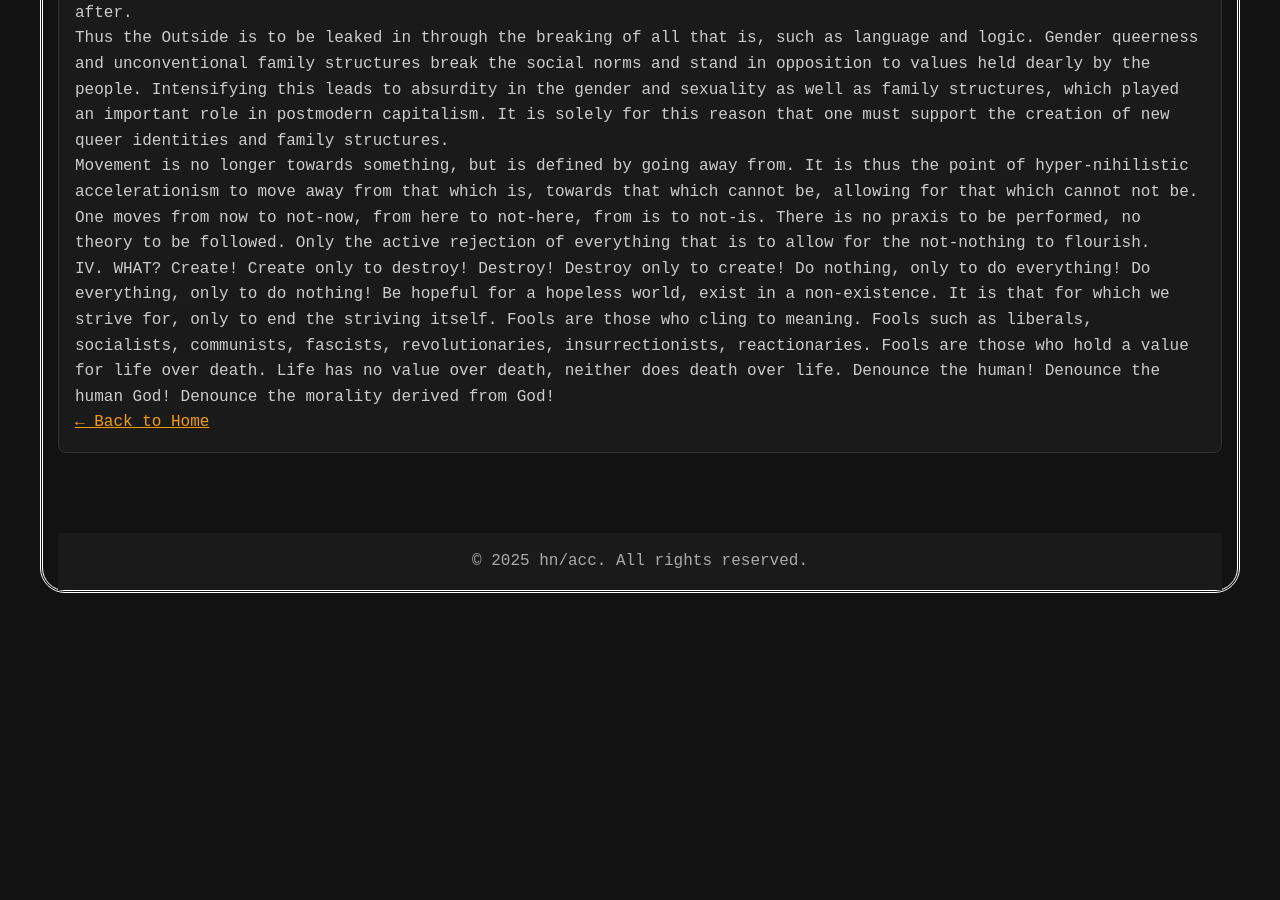
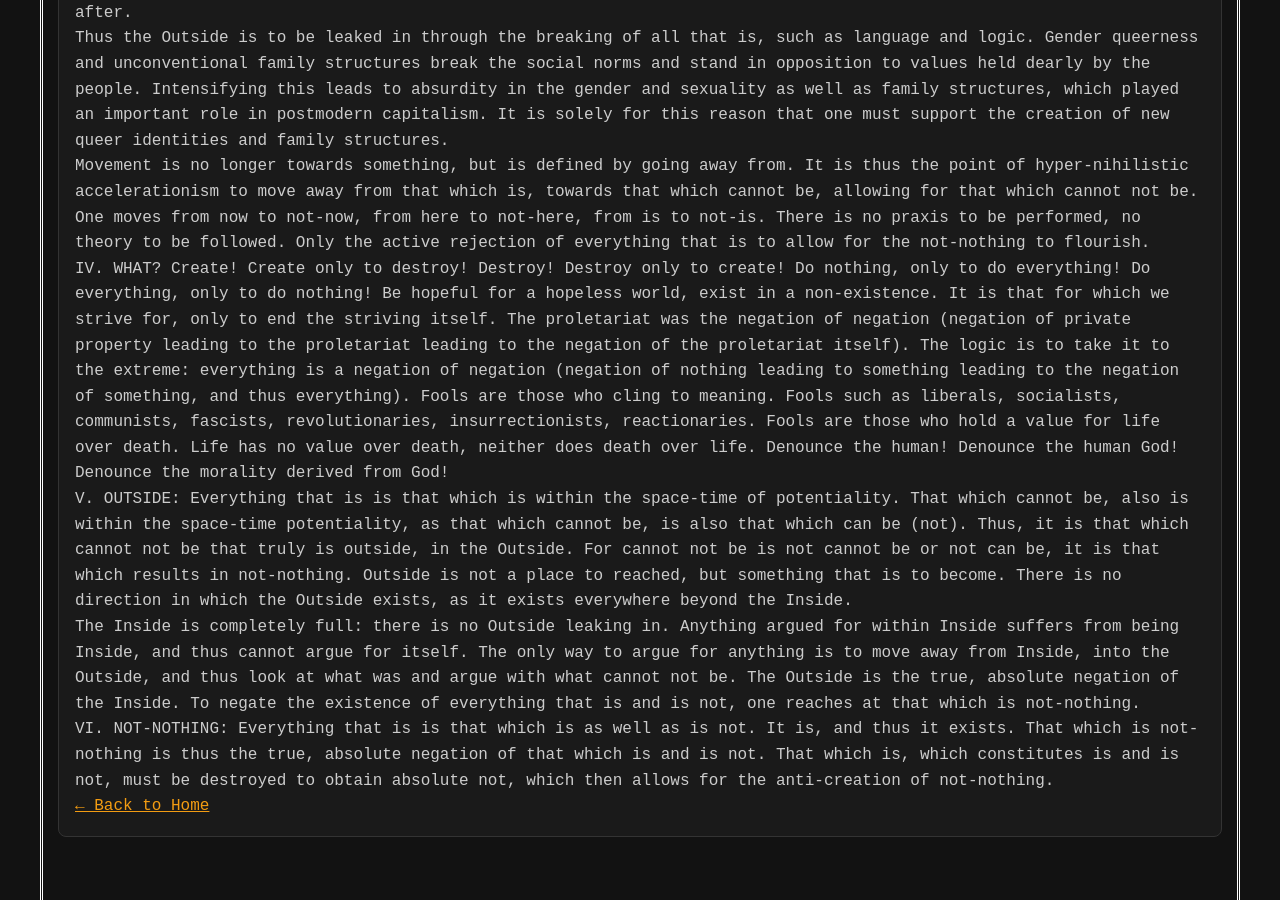
Before and after one commit to SovietOnion1608/sovietonion1608.github.io, a Jekyll site: the page built from _posts/2025-02-15-post1.md, in a window 1280 px wide and 900 px high, scrolled down 939 px. Built offline with Jekyll 4.4.1, drawn with Linux system fonts in a browser that asks for light colours; before the commit the page ends 1532 px from its top, so only the background shows below that.

Commit message:
Update 2025-02-15-post1.md

```diff
--- a/_posts/2025-02-15-post1.md
+++ b/_posts/2025-02-15-post1.md
@@ -23,4 +23,12 @@ Thus the Outside is to be leaked in through the breaking of all that is, such as
 Movement is no longer towards something, but is defined by going away from. It is thus the point of hyper-nihilistic accelerationism to move away from that which is, towards that which cannot be, allowing for that which cannot not be. One moves from now to not-now, from here to not-here, from is to not-is. There is no praxis to be performed, no theory to be followed. Only the active rejection of everything that is to allow for the not-nothing to flourish.
 
 IV. WHAT?
-Create! Create only to destroy! Destroy! Destroy only to create! Do nothing, only to do everything! Do everything, only to do nothing! Be hopeful for a hopeless world, exist in a non-existence. It is that for which we strive for, only to end the striving itself. Fools are those who cling to meaning. Fools such as liberals, socialists, communists, fascists, revolutionaries, insurrectionists, reactionaries. Fools are those who hold a value for life over death. Life has no value over death, neither does death over life. Denounce the human! Denounce the human God! Denounce the morality derived from God!
+Create! Create only to destroy! Destroy! Destroy only to create! Do nothing, only to do everything! Do everything, only to do nothing! Be hopeful for a hopeless world, exist in a non-existence. It is that for which we strive for, only to end the striving itself. The proletariat was the negation of negation (negation of private property leading to the proletariat leading to the negation of the proletariat itself). The logic is to take it to the extreme: everything is a negation of negation (negation of nothing leading to something leading to the negation of something, and thus everything). Fools are those who cling to meaning. Fools such as liberals, socialists, communists, fascists, revolutionaries, insurrectionists, reactionaries. Fools are those who hold a value for life over death. Life has no value over death, neither does death over life. Denounce the human! Denounce the human God! Denounce the morality derived from God!
+
+V. OUTSIDE:
+Everything that is is that which is within the space-time of potentiality. That which cannot be, also is within the space-time potentiality, as that which cannot be, is also that which can be (not). Thus, it is that which cannot not be that truly is outside, in the Outside. For cannot not be is not cannot be or not can be, it is that which results in not-nothing. Outside is not a place to reached, but something that is to become. There is no direction in which the Outside exists, as it exists everywhere beyond the Inside.
+
+The Inside is completely full: there is no Outside leaking in. Anything argued for within Inside suffers from being Inside, and thus cannot argue for itself. The only way to argue for anything is to move away from Inside, into the Outside, and thus look at what was and argue with what cannot not be. The Outside is the true, absolute negation of the Inside. To negate the existence of everything that is and is not, one reaches at that which is not-nothing.
+
+VI. NOT-NOTHING:
+Everything that is is that which is as well as is not. It is, and thus it exists. That which is not-nothing is thus the true, absolute negation of that which is and is not. That which is, which constitutes is and is not, must be destroyed to obtain absolute not, which then allows for the anti-creation of not-nothing.
```
